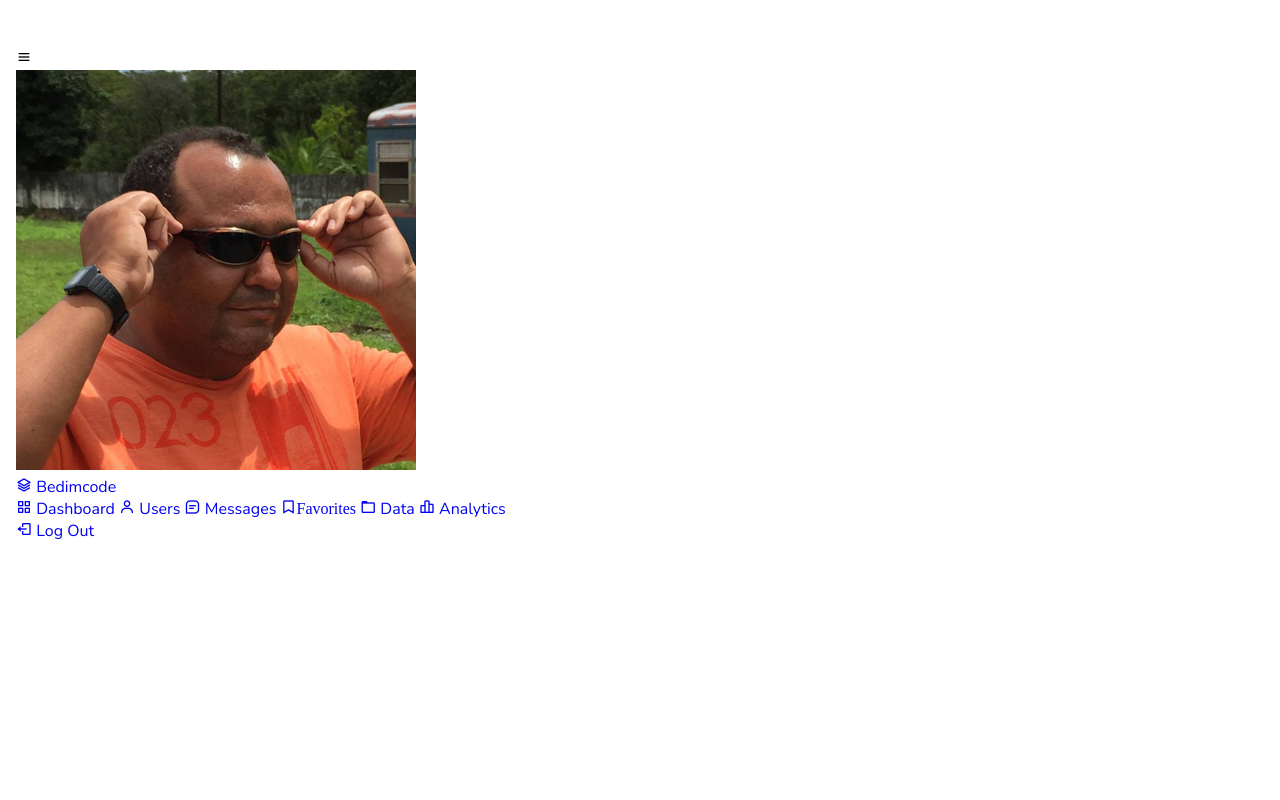
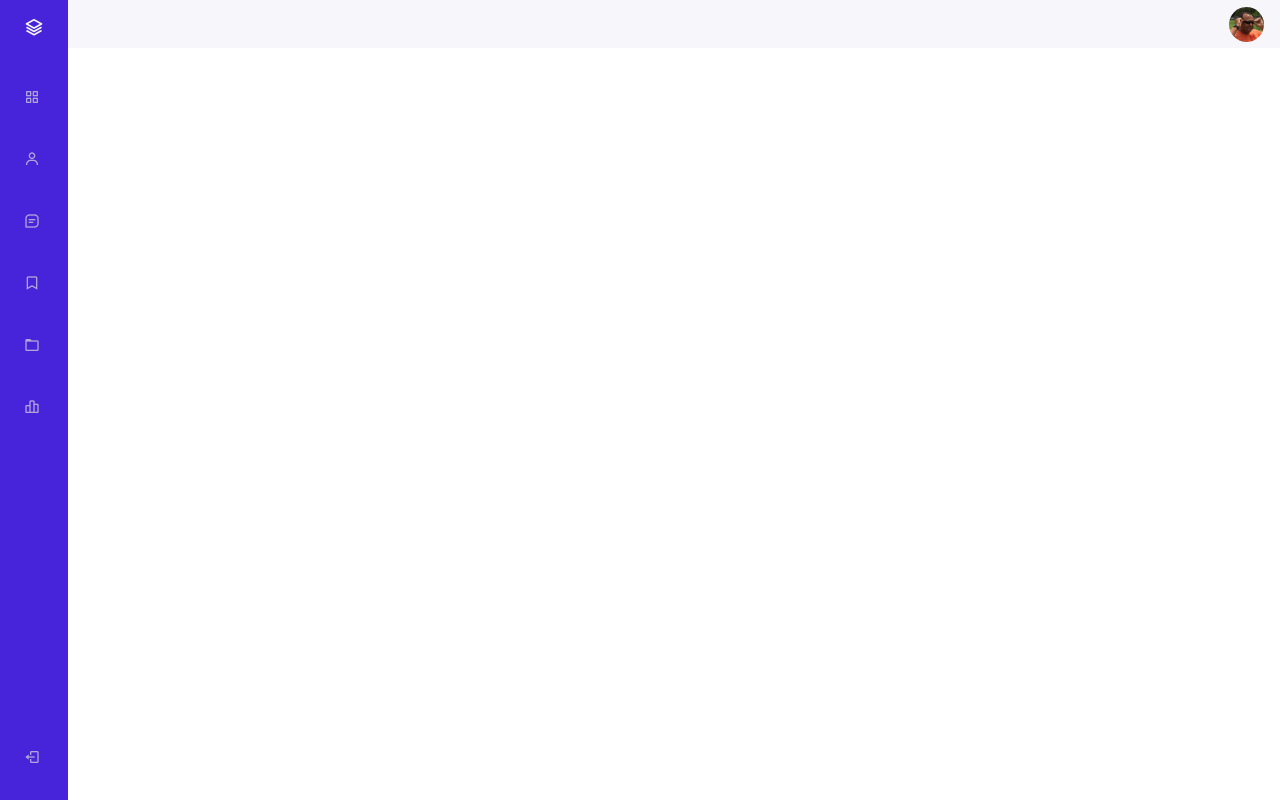
Before and after one commit to CelsoPereiraDev/responsive-sidebar-menu, a plain HTML site: page index.html in a window 1280 px wide. Drawn offline with nearby package versions, Linux system fonts and the light colour scheme.

Commit message:
Adição das CSS na barra lateral

```diff
--- a/index.html
+++ b/index.html
@@ -27,7 +27,7 @@
         <nav class="nav">
             <div>
                 <a href="#" class="nav__logo">
-                    <i class='bx bx-layer nav'></i>
+                    <i class='bx bx-layer nav__logo-icon'></i>
                     <span class="nav__logo-name">Bedimcode</span>
                 </a>
 
@@ -45,8 +45,8 @@
                         <span class="nav__name">Messages</span>
                     </a>
                     <a href="#" class="nav__link">
-                        <i class='bx bx-bookmark nav__icon'>Favorites</i>
-                        <span class="nav__name"></span>
+                        <i class='bx bx-bookmark nav__icon'></i>
+                        <span class="nav__name">Favorites</span>
                     </a>
                     <a href="#" class="nav__link">
                         <i class='bx bx-folder nav__icon'></i>
--- a/style.css
+++ b/style.css
@@ -12,7 +12,7 @@
 
 --first-color: #4723d9;
 --first-color-light: #AFA5D9;
---white-color-: #f7f6fb;
+--white-color: #f7f6fb;
 
 /*===== FONT AND TYPOGRAPHY =====*/
 
@@ -42,3 +42,94 @@ a{
     text-decoration: none;
 }
 /*===== HEADER =====*/
+.header{
+    width: 100%;
+    height: var(--header-height);
+    position: fixed;
+    top: 0;
+    left: 0;
+    display: flex;
+    align-items: center;
+    justify-content: space-between;
+    padding: 0 1rem;
+    background-color: var(--white-color);
+    z-index: var(--z-fixed);
+    transition: .5s;
+}
+
+.header__toggle{
+    color: var(--first-color);
+    font-size: 1.5rem;
+    cursor: pointer;
+}
+.header__img{
+    width: 35px;
+    height: 35px;
+    display: flex;
+    justify-content: center;
+    border-radius: 50%;
+    overflow: hidden;
+}
+.header__img img{
+    width: 40px;
+}
+
+/*===== NAV =====*/
+.l-navbar{
+    position: fixed;
+    top: 0;
+    left: 0%;
+    width: var(--nav-width);
+    height: 100vh;
+    background-color: var(--first-color);
+    padding: .5rem 1rem 0 0;
+    transition: .5s;
+    z-index: var(--z-fixed);
+
+}
+
+.nav{
+    height: 100%;
+    display: flex;
+    flex-direction: column;
+    justify-content: space-between;
+    overflow: hidden;
+}
+.nav__logo, .nav__link{
+    display: grid;
+    grid-template-columns: max-content max-content;
+    align-items: center;
+    column-gap: 1rem;
+    padding: .5rem 0 .5rem 1.5rem;
+}
+
+.nav__logo{
+    margin-bottom: 2rem;
+}
+
+.nav__logo-icon{
+    font-size: 1.25rem;
+    color: var(--white-color);
+}
+.nav__logo-name{
+    color: var(--white-color);
+    font-weight: 700;
+}
+
+.nav__link{
+    position: relative;
+    color: var(--first-color-light);
+    margin-bottom: 1.5rem;
+    transition: .3s;
+}
+
+.nav__link:hover{
+    font-size: 1.25rem;
+}
+/*===== SHOW NAVBAR MOVIL =====*/
+
+
+/*===== ADD PADDING BODY MOVIL =====*/
+
+
+/*===== ACTIVE LINKS =====*/
```
